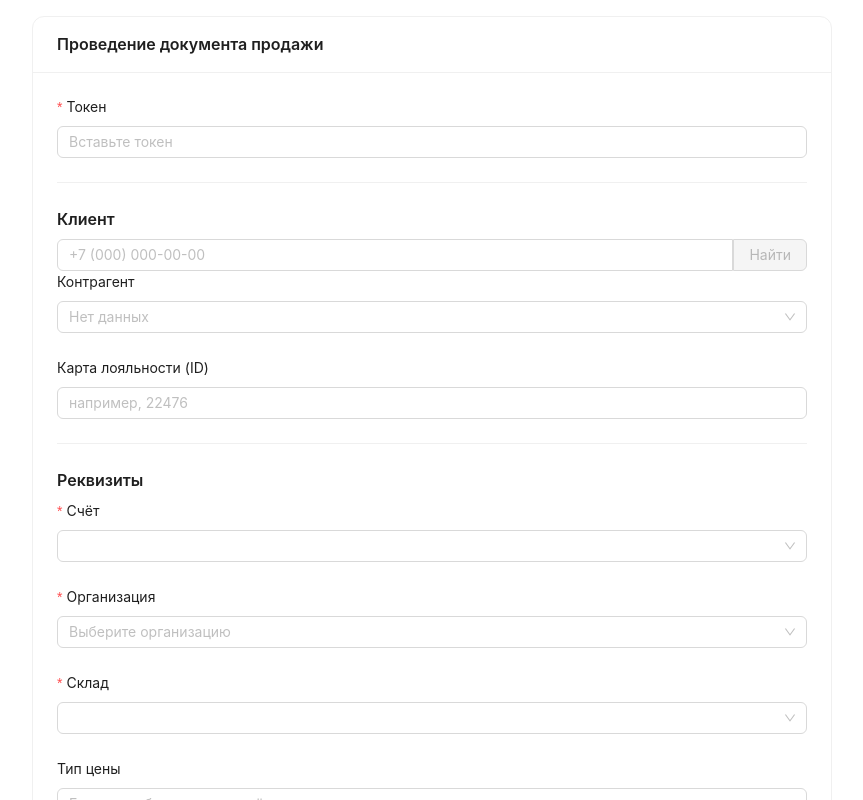
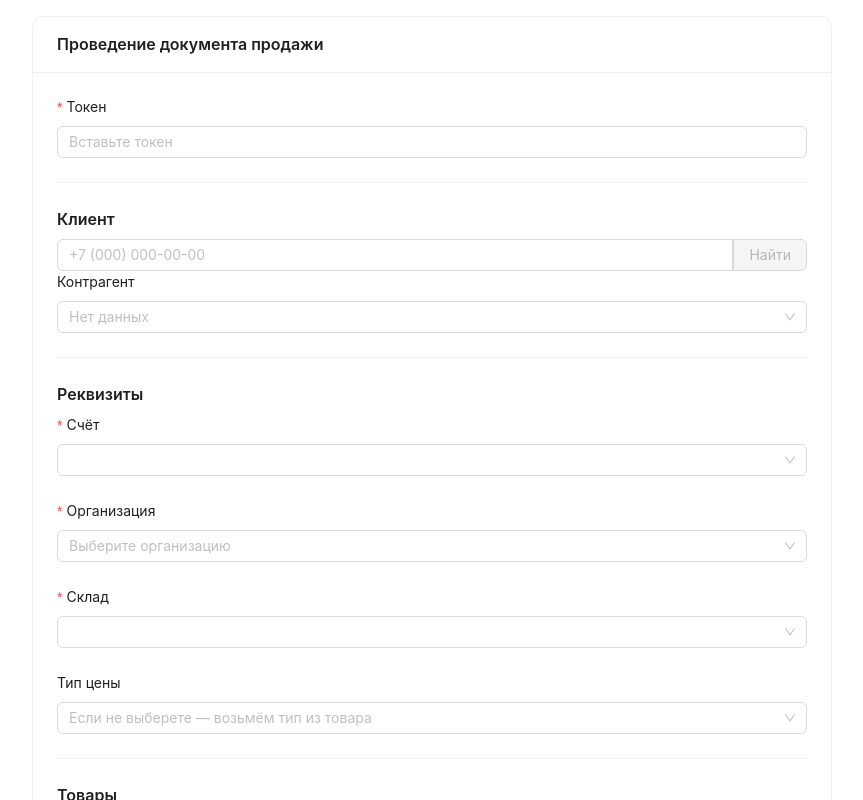
Before and after one commit to Tsirkova/TableCRM-test, a Next.js app: page / in a window 1280 px wide. Shown: the top 800 px of the page, without its empty margins (208-1071 px from the left). Built offline with nearby package versions, Linux system fonts and the light colour scheme.

Commit message:
edit error

```diff
--- a/src/app/components/SaleForm.tsx
+++ b/src/app/components/SaleForm.tsx
@@ -344,11 +344,6 @@ export default function SaleForm() {
           />
         </Form.Item>
 
-        {/* Loyality */}
-        <Form.Item name="loyality_card_id" label="Карта лояльности (ID)" preserve={false}>
-          <Input type="number" min={0} placeholder="например, 22476" />
-        </Form.Item>
-
         <Divider />
 
         {/* Requisites */}
```
